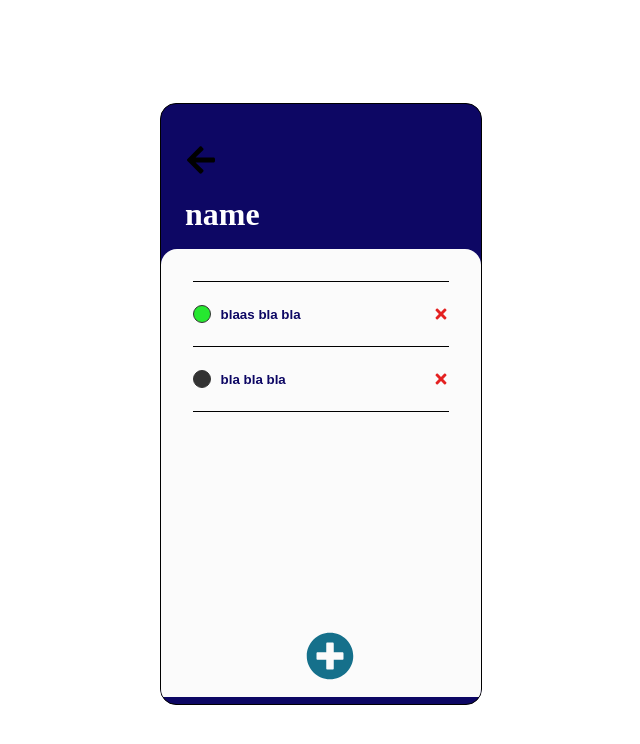
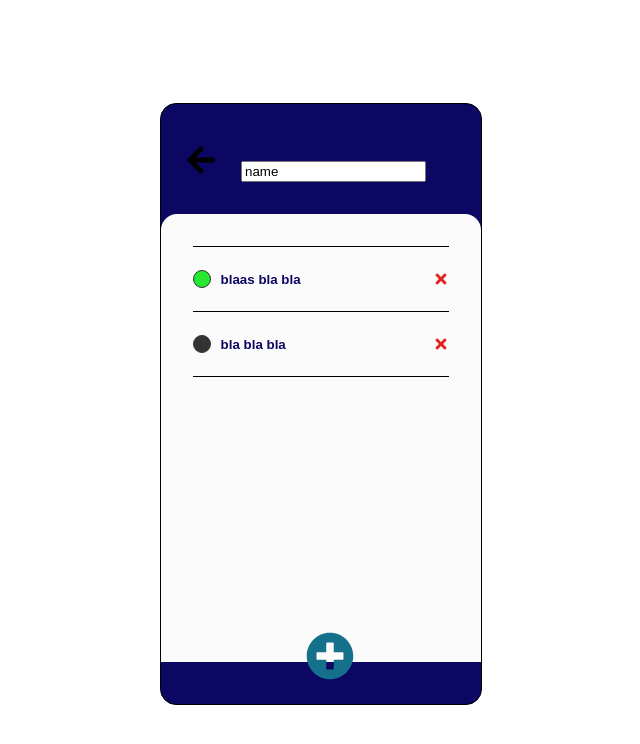
Before and after one commit to ManorHazaz/todo-list, a React (Create React App) app: page /Tasks/1 in a window 1280 px wide. Shown: the top 744 px of the page, without its empty margins (319-959 px from the left). Built offline with nearby package versions, Linux system fonts and the light colour scheme.

Commit message:
add tasks, folders edit and delete

```diff
--- a/src/App.js
+++ b/src/App.js
@@ -63,8 +63,62 @@ function App() {
         }
 		]);
 
+	function addFolder()
+	{
+		const lastId = folders[folders.length-1].id;
+		const newFolder = { id: lastId + 1, title: 'new folder', logo: 'logo', tasks: [] };
+		setFolders([ ...folders, newFolder ]);
+	}
 
-	function deleteTask (taskId)
+	function editFolderName( name, folderId )
+	{
+		setFolders((prev) =>
+			prev.map(({id, title, ...rest}) =>
+			({
+				...rest, id,
+				title: id == folderId ? name  : title
+			}))
+		);
+	}
+
+	function addTask(folderId)
+	{
+		var lastId = 0;
+		folders.forEach( folder =>
+		{
+			folder.tasks.forEach( task =>
+			{
+				if(task.id > lastId)
+				{
+					lastId = task.id;
+				}
+			});
+		});
+
+		const newTask = [{ id: lastId + 1, text: 'new task', done: false }];
+
+		setFolders((prev) =>
+			prev.map(({id, tasks, ...rest}) =>
+			({
+				...rest, id,
+				tasks: id == folderId ? ([...tasks ,...newTask]) : tasks
+			}))
+		);
+	}
+
+	function editTaskText( taskText, taskId )
+	{
+		setFolders((prev) =>
+			prev.map(({ tasks, ...rest }) =>
+			({
+				...rest,
+				tasks: tasks.map((task) => task.id === taskId ? {...task ,text: taskText } :task )
+			}))
+		)
+	}
+
+
+	function deleteTask(taskId)
 	{
 		setFolders((prev) =>
 			prev.map(({ tasks, ...rest }) =>
@@ -91,7 +145,7 @@ function App() {
 			<Router>
 				<Route path='/' exact render={(props) =>
 					(
-    					<Home {...props} folders={folders} />
+    					<Home {...props} folders={folders} addFolder={addFolder} />
   					)}
 				/>
 				<Route path='/editFolder' />
@@ -104,7 +158,7 @@ function App() {
 					<Tasks folders={folders} onDelete={deleteTask} updateTaskDone={updateTaskDone} />
 				</Route> */}
 
-				<Route path='/Tasks/:id' children={<Tasks folders={folders} onDelete={deleteTask} updateTaskDone={updateTaskDone} /> } />
+				<Route path='/Tasks/:id' children={<Tasks folders={folders} onDelete={deleteTask} updateTaskDone={updateTaskDone} addTask={addTask} editFolderName={editFolderName} editTaskText={editTaskText} /> } />
 
 			</Router>
 		</div>
--- a/src/Home.js
+++ b/src/Home.js
@@ -1,13 +1,14 @@
 import Folder from './Folder';
+import { FaPlusCircle } from 'react-icons/fa';
 
 
-function Home ({folders})
+function Home ({ folders, addFolder })
 {
     return (
         <div className='container home'>
             <h1> Hello Manor! </h1>
             <p className='tasks-counter'> you have 0 tasks todo.</p>
-            <button className='btn'>Create New Folder </button>
+            <button className='btn' onClick={addFolder} >Create New Folder </button>
             <button className='btn-clean'> Edit </button>
 
             <div className='folders'>
--- a/src/Task.js
+++ b/src/Task.js
@@ -1,13 +1,13 @@
 import { FaTimes } from 'react-icons/fa';
 
-function Task ({ task, onDelete, folderId, updateTaskDone })
+function Task ({ task, onDelete, folderId, updateTaskDone, editTaskText })
 {
     const done = task.done ? 'done' : '';
 
     return (
         <li className='task'>
             <span className={`task-done ${done}`} onClick={ () => updateTaskDone( task.id )}></span>
-            <input readOnly type='text' value={task.text} className='task-text' />
+            <input type='text' value={task.text} className='task-text' onChange={ (e) => editTaskText(e.target.value, task.id) }/>
             <FaTimes className='task-delete' onClick={() => onDelete( task.id )} />
         </li>
     )
--- a/src/Tasks.js
+++ b/src/Tasks.js
@@ -3,23 +3,23 @@ import { FaArrowLeft, FaPlusCircle } from 'react-icons/fa';
 import { useHistory, useParams } from "react-router-dom";
 
 
-function Tasks({folders , match, onDelete, updateTaskDone})
+function Tasks({ folders , match, onDelete, updateTaskDone ,addTask, editFolderName ,editTaskText})
 {
-    const index = useParams();
-    const id = folders.findIndex(folder => folder.id == index.id);
+    const folderId = useParams().id;
+    const index = folders.findIndex(folder => folder.id == folderId);
     let history = useHistory();
 
     return (
         <div className='container page'>
             <FaArrowLeft onClick={() => history.goBack()} className='backarrow'/>
-            <h1 className='folder-title'>{folders[id].title}</h1>
+            <input type='text' className='folder-title' value={folders[index].title} onChange={(e) => editFolderName(e.target.value, folderId) } />
             <div className='contant'>
                 <ul className='tasks'>
-                    { folders[id].tasks.length > 0 ? folders[id].tasks.map((task) =>(
-                        <Task key={task.id} task={task} folderId={id} onDelete={onDelete} updateTaskDone={updateTaskDone} />
+                    { folders[index].tasks.length > 0 ? folders[index].tasks.map((task) =>(
+                        <Task key={task.id} task={task} folderId={index} onDelete={onDelete} updateTaskDone={updateTaskDone} editTaskText={editTaskText} />
                     )) : 'There are no tasks in this folder'}
                 </ul>
-                <FaPlusCircle className='add-task-btn'/>
+                <FaPlusCircle className='add-task-btn' onClick={() => addTask(folderId)} />
             </div>
         </div>
     )
```
Also changed, not shown: 1 other file (tests, documents, lock files or other folders).
